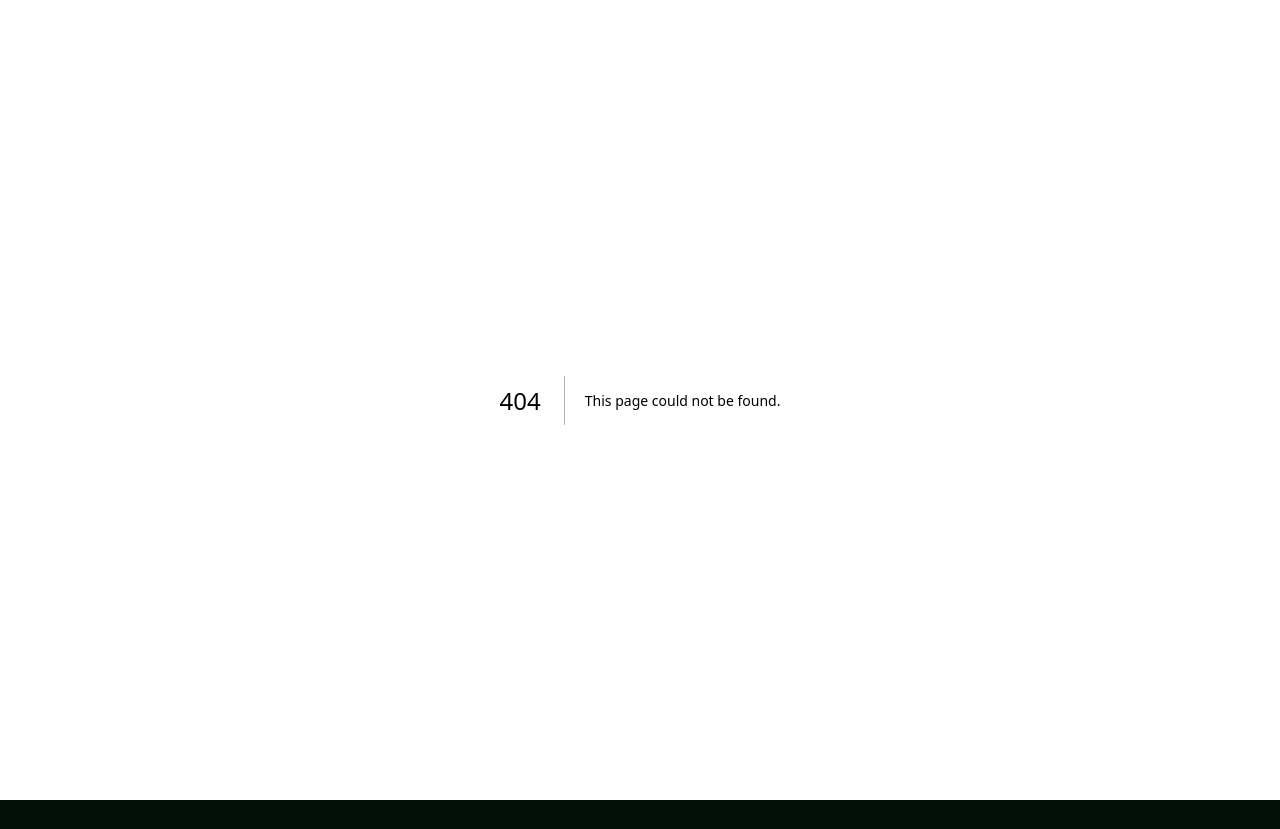
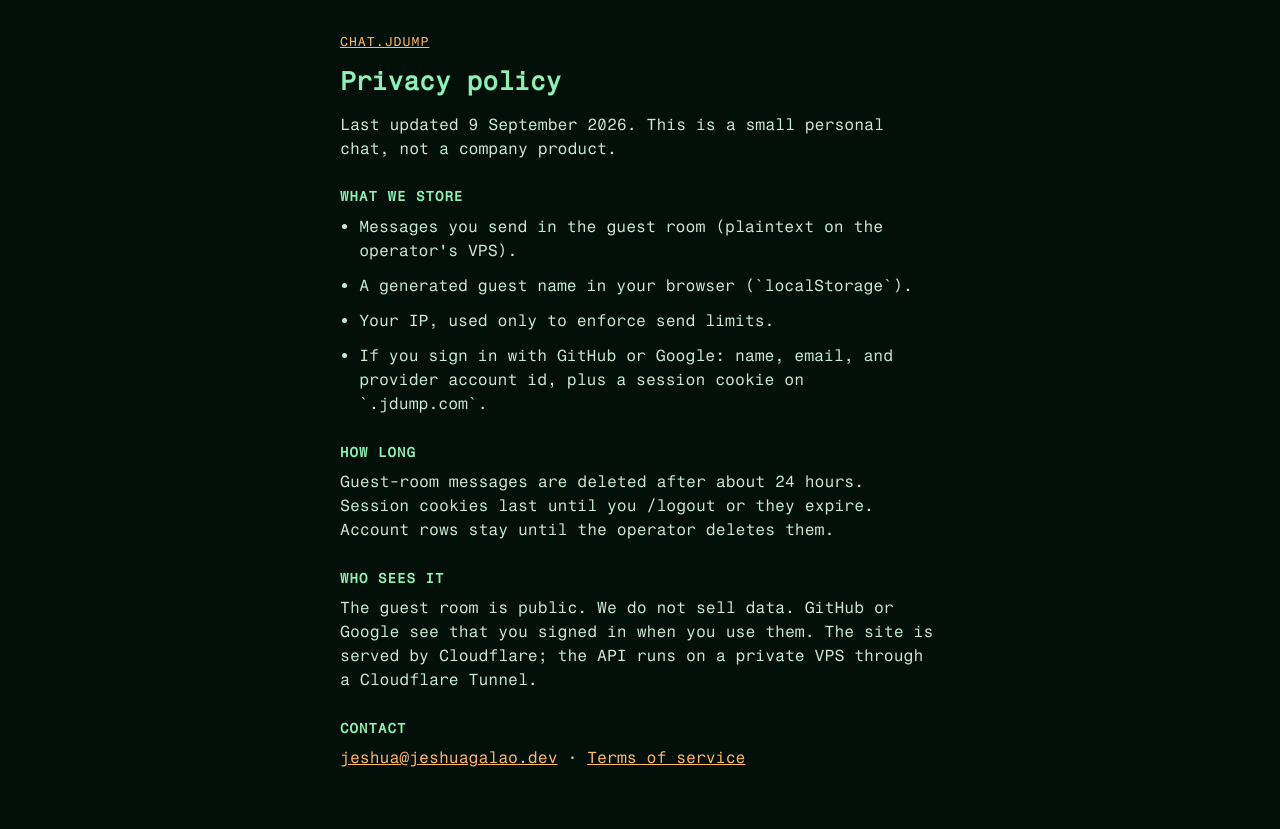
Before and after one commit to jeshua-g/chatdump, a Next.js app: page /privacy in a window 1280 px wide. Before the commit this address had no page. Before the commit the page ends 800 px from the top, so only its background shows below. Built offline with nearby package versions, Linux system fonts and the light colour scheme.

Commit message:
added better auth and google/github login

```diff
--- a/app/globals.css
+++ b/app/globals.css
@@ -64,3 +64,51 @@ body {
   caret-color: transparent;
   font-size: 16px;
 }
+
+.legal {
+  max-width: 40rem;
+  margin: 0 auto;
+  padding: 2rem 1.25rem 3rem;
+  line-height: 1.5;
+  color: #c8ead4;
+}
+
+.legal-kicker {
+  margin: 0 0 1.25rem;
+  font-size: 0.8rem;
+  letter-spacing: 0.08em;
+  text-transform: uppercase;
+}
+
+.legal h1 {
+  margin: 0 0 0.75rem;
+  font-size: 1.6rem;
+  font-weight: 600;
+  color: #8df0b4;
+}
+
+.legal h2 {
+  margin: 1.6rem 0 0.5rem;
+  font-size: 0.85rem;
+  letter-spacing: 0.08em;
+  text-transform: uppercase;
+  color: #8df0b4;
+}
+
+.legal p,
+.legal li {
+  margin: 0 0 0.7rem;
+}
+
+.legal ul {
+  margin: 0 0 0.7rem;
+  padding-left: 1.2rem;
+}
+
+.legal a {
+  color: #ffba5e;
+}
+
+.legal code {
+  font: inherit;
+}
--- /dev/null
+++ b/app/privacy/page.tsx
@@ -0,0 +1,48 @@
+import type { Metadata } from "next";
+
+export const metadata: Metadata = {
+  title: "Privacy — chat.jdump",
+};
+
+export default function PrivacyPage() {
+  return (
+    <main className="legal">
+      <p className="legal-kicker">
+        <a href="/">chat.jdump</a>
+      </p>
+      <h1>Privacy policy</h1>
+      <p>Last updated 9 September 2026. This is a small personal chat, not a company product.</p>
+
+      <h2>What we store</h2>
+      <ul>
+        <li>Messages you send in the guest room (plaintext on the operator&apos;s VPS).</li>
+        <li>A generated guest name in your browser (`localStorage`).</li>
+        <li>Your IP, used only to enforce send limits.</li>
+        <li>
+          If you sign in with GitHub or Google: name, email, and provider account id, plus a session
+          cookie on `.jdump.com`.
+        </li>
+      </ul>
+
+      <h2>How long</h2>
+      <p>
+        Guest-room messages are deleted after about 24 hours. Session cookies last until you{" "}
+        <code>/logout</code> or they expire. Account rows stay until the operator deletes them.
+      </p>
+
+      <h2>Who sees it</h2>
+      <p>
+        The guest room is public. We do not sell data. GitHub or Google see that you signed in when
+        you use them. The site is served by Cloudflare; the API runs on a private VPS through a
+        Cloudflare Tunnel.
+      </p>
+
+      <h2>Contact</h2>
+      <p>
+        <a href="mailto:jeshua@jeshuagalao.dev">jeshua@jeshuagalao.dev</a>
+        {" · "}
+        <a href="/terms">Terms of service</a>
+      </p>
+    </main>
+  );
+}
--- a/package.json
+++ b/package.json
@@ -23,6 +23,7 @@
   "dependencies": {
     "@hono/node-server": "^1.19.0",
     "@hono/node-ws": "^1.2.0",
+    "better-auth": "^1.7.3",
     "hono": "^4.9.8",
     "next": "^15.5.4",
     "react": "^19.1.1",
--- a/src/shaders/crt/crtRenderer.ts
+++ b/src/shaders/crt/crtRenderer.ts
@@ -68,7 +68,7 @@ function buildScreen(options: CrtOptions, wrap: number, minRows: number): Segmen
   if (!body.length && !options.live) body = [[segment("no carrier", "d")]];
   const footer: Segment[][] = [];
   if (options.hint) footer.push([segment(options.hint.slice(0, wrap), "a")]);
-  footer.push(...promptRows(options.joined ? `${(options.nick || "anon").slice(0, 16)}> ` : "nick> ", options.joined ? options.draft : options.nick, options.joined ? "a" : "d", wrap));
+  footer.push(...promptRows(options.joined ? `${(options.nick || "anon").slice(0, 16)}@chat:~$ ` : "nick@chat:~$ ", options.joined ? options.draft : options.nick, options.joined ? "a" : "d", wrap));
   const room = Math.max(minRows - header.length - footer.length, 4);
   const shown = body.slice(-room);
   return [...header, ...shown, ...Array(Math.max(0, room - shown.length)).fill([]), ...footer];
```
Also changed, not shown: app/terms/page.tsx (added, +49 -0 lines), components/Chat.tsx (+38 -4 lines), docker-compose.yml (+7 -0 lines), lib/auth-client.ts (added, +11 -0 lines), src/auth.ts (added, +51 -0 lines), src/server.ts (+21 -3 lines), 2 other files (tests, documents, lock files or other folders).
